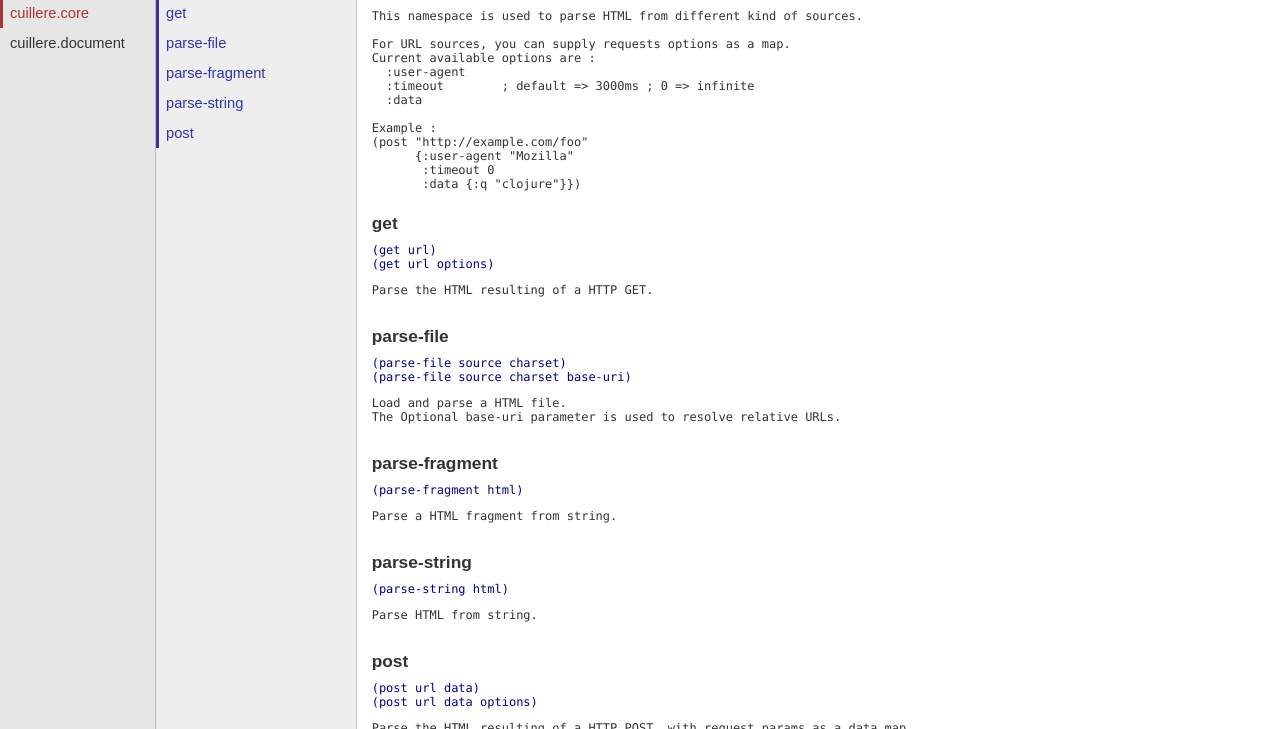
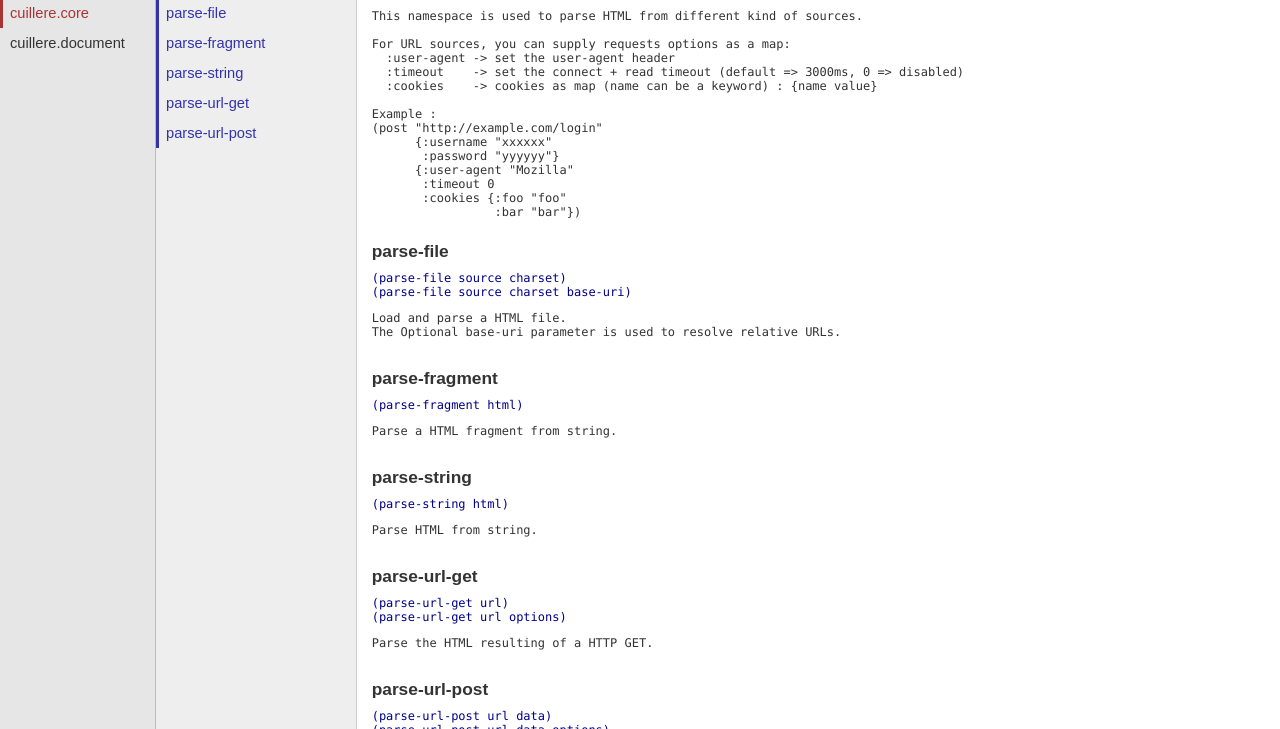
Before and after one commit to eprunier/cuillere, a plain HTML site: page doc/cuillere.core.html in a window 1280 px wide. Shown: the part 71-800 px from the top of the page. Drawn offline with Linux system fonts and the light colour scheme.

Commit message:
Fixes + add cookies for url requests

```diff
--- a/doc/cuillere.core.html
+++ b/doc/cuillere.core.html
@@ -1,20 +1,22 @@
 <!DOCTYPE html>
-<html><head><link href="css/default.css" rel="stylesheet" type="text/css"><script src="js/jquery.min.js" type="text/javascript"></script><script src="js/page_effects.js" type="text/javascript"></script><title>cuillere.core documentation</title></head><body><div id="header"><h2>Generated by <a href="https://github.com/weavejester/codox">Codox</a></h2><h1><a href="index.html">Cuillere 1.0.0-SNAPSHOT API documentation</a></h1></div><div class="sidebar" id="namespaces"><h3><span>Namespaces</span></h3><ul><li class="current"><a href="cuillere.core.html"><span>cuillere.core</span></a></li><li><a href="cuillere.document.html"><span>cuillere.document</span></a></li></ul></div><div class="sidebar" id="vars"><h3>Public Vars</h3><ul><li><a href="cuillere.core.html#var-get"><span>get</span></a></li><li><a href="cuillere.core.html#var-parse-file"><span>parse-file</span></a></li><li><a href="cuillere.core.html#var-parse-fragment"><span>parse-fragment</span></a></li><li><a href="cuillere.core.html#var-parse-string"><span>parse-string</span></a></li><li><a href="cuillere.core.html#var-post"><span>post</span></a></li></ul></div><div class="namespace-docs" id="content"><h2>cuillere.core documentation</h2><pre class="doc">This namespace is used to parse HTML from different kind of sources.
+<html><head><link href="css/default.css" rel="stylesheet" type="text/css"><script src="js/jquery.min.js" type="text/javascript"></script><script src="js/page_effects.js" type="text/javascript"></script><title>cuillere.core documentation</title></head><body><div id="header"><h2>Generated by <a href="https://github.com/weavejester/codox">Codox</a></h2><h1><a href="index.html">Cuillere 1.0.0-SNAPSHOT API documentation</a></h1></div><div class="sidebar" id="namespaces"><h3><span>Namespaces</span></h3><ul><li class="current"><a href="cuillere.core.html"><span>cuillere.core</span></a></li><li><a href="cuillere.document.html"><span>cuillere.document</span></a></li></ul></div><div class="sidebar" id="vars"><h3>Public Vars</h3><ul><li><a href="cuillere.core.html#var-parse-file"><span>parse-file</span></a></li><li><a href="cuillere.core.html#var-parse-fragment"><span>parse-fragment</span></a></li><li><a href="cuillere.core.html#var-parse-string"><span>parse-string</span></a></li><li><a href="cuillere.core.html#var-parse-url-get"><span>parse-url-get</span></a></li><li><a href="cuillere.core.html#var-parse-url-post"><span>parse-url-post</span></a></li></ul></div><div class="namespace-docs" id="content"><h2>cuillere.core documentation</h2><pre class="doc">This namespace is used to parse HTML from different kind of sources.
 
-For URL sources, you can supply requests options as a map.
-Current available options are :
-  :user-agent
-  :timeout        ; default =&gt; 3000ms ; 0 =&gt; infinite
-  :data
+For URL sources, you can supply requests options as a map:
+  :user-agent -&gt; set the user-agent header
+  :timeout    -&gt; set the connect + read timeout (default =&gt; 3000ms, 0 =&gt; disabled)
+  :cookies    -&gt; cookies as map (name can be a keyword) : {name value}
 
 Example :
-(post &quot;http://example.com/foo&quot;
+(post &quot;http://example.com/login&quot;
+      {:username &quot;xxxxxx&quot;
+       :password &quot;yyyyyy&quot;}
       {:user-agent &quot;Mozilla&quot;
        :timeout 0
-       :data {:q &quot;clojure&quot;}})
-</pre><div class="public" id="var-get"><h3>get</h3><div class="usage"><code>(get url)</code><code>(get url options)</code></div><pre class="doc">Parse the HTML resulting of a HTTP GET.
-</pre></div><div class="public" id="var-parse-file"><h3>parse-file</h3><div class="usage"><code>(parse-file source charset)</code><code>(parse-file source charset base-uri)</code></div><pre class="doc">Load and parse a HTML file.
+       :cookies {:foo &quot;foo&quot;
+                 :bar &quot;bar&quot;})
+</pre><div class="public" id="var-parse-file"><h3>parse-file</h3><div class="usage"><code>(parse-file source charset)</code><code>(parse-file source charset base-uri)</code></div><pre class="doc">Load and parse a HTML file.
 The Optional base-uri parameter is used to resolve relative URLs.</pre></div><div class="public" id="var-parse-fragment"><h3>parse-fragment</h3><div class="usage"><code>(parse-fragment html)</code></div><pre class="doc">Parse a HTML fragment from string.
 </pre></div><div class="public" id="var-parse-string"><h3>parse-string</h3><div class="usage"><code>(parse-string html)</code></div><pre class="doc">Parse HTML from string.
-</pre></div><div class="public" id="var-post"><h3>post</h3><div class="usage"><code>(post url data)</code><code>(post url data options)</code></div><pre class="doc">Parse the HTML resulting of a HTTP POST, with request params as a data map.
+</pre></div><div class="public" id="var-parse-url-get"><h3>parse-url-get</h3><div class="usage"><code>(parse-url-get url)</code><code>(parse-url-get url options)</code></div><pre class="doc">Parse the HTML resulting of a HTTP GET.
+</pre></div><div class="public" id="var-parse-url-post"><h3>parse-url-post</h3><div class="usage"><code>(parse-url-post url data)</code><code>(parse-url-post url data options)</code></div><pre class="doc">Parse the HTML resulting of a HTTP POST, with request parameters as a data map.
 </pre></div></div></body></html>
```
Also changed, not shown: doc/index.html (+10 -8 lines), 1 other file.
